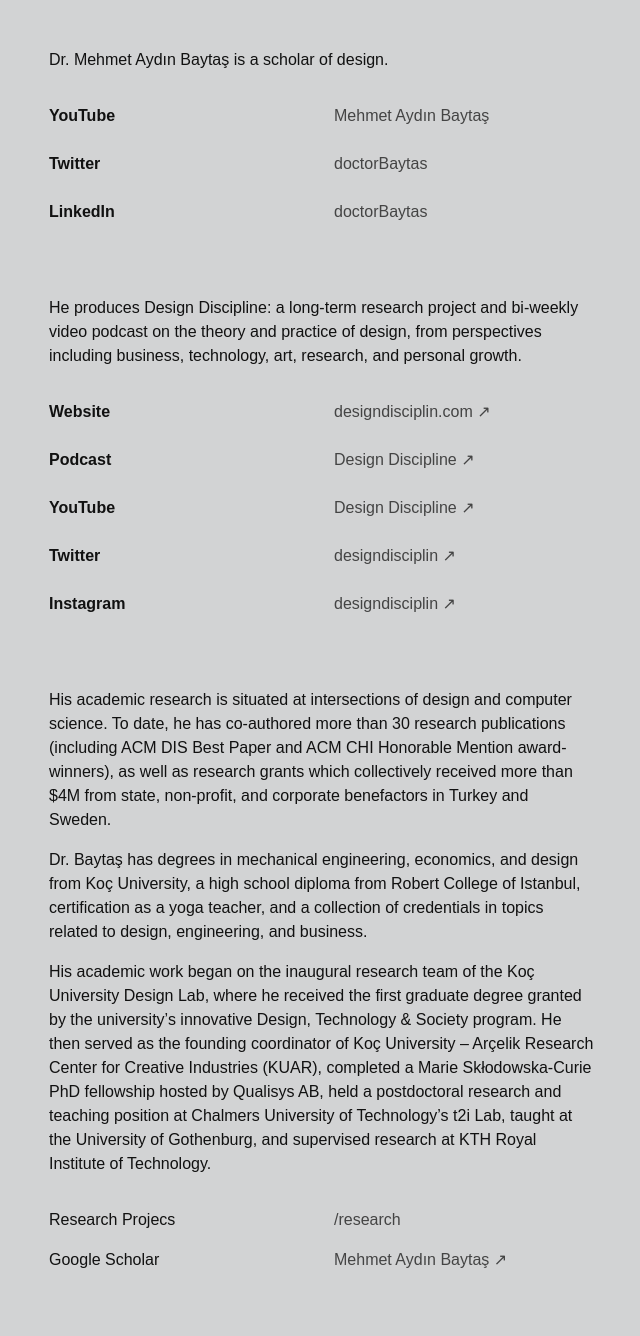
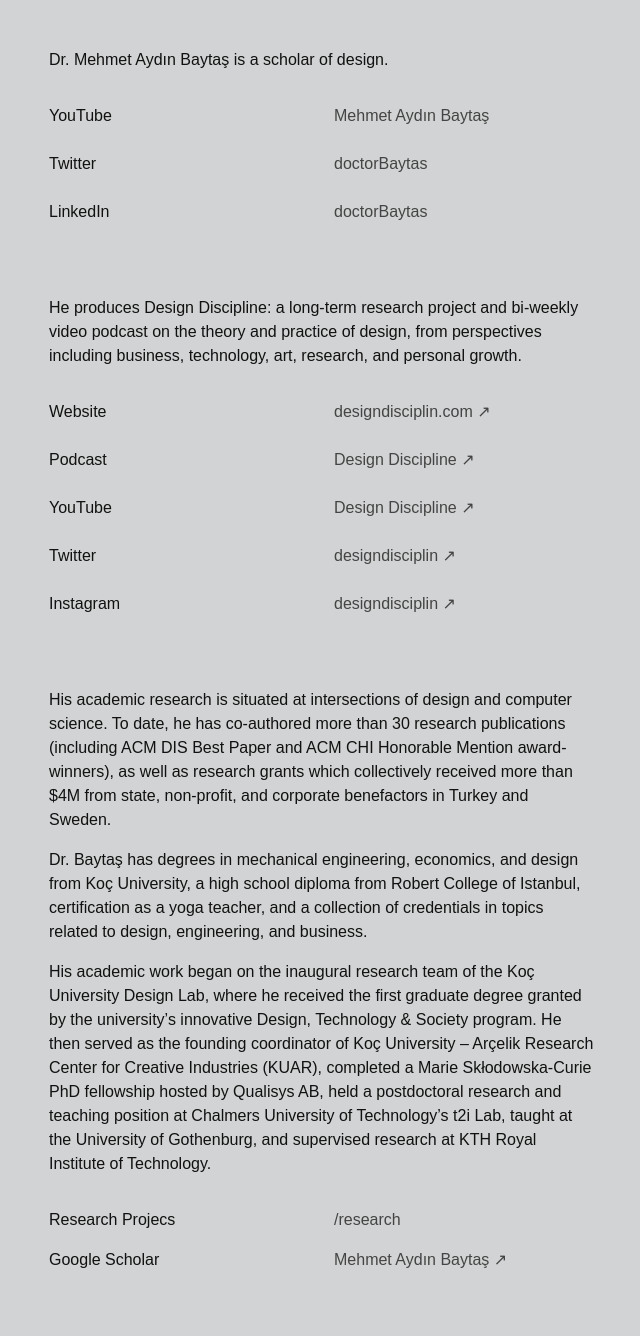
Before and after one commit to l77l77/mbaytas.github.io, a Jekyll site: the page built from README.md, in a window 1280 px wide. Shown: the whole page, without its empty margins (33-673 px from the left). Built offline with Jekyll 4.4.1, drawn with Linux system fonts in a browser that asks for light colours; some web fonts are replaced; our own code applies the rules of GitHub Pages for plain Markdown files; comment, search, counter and statistics services are not loaded.

Commit message:
Update default.html

```diff
--- a/_layouts/default.html
+++ b/_layouts/default.html
@@ -26,6 +26,9 @@
       body {
         color: #111;
         background-color: #d2d3d4;
+      }
+      dl dt {
+        font-weight: inherit;
       }
       a {
         color: #444;
```
